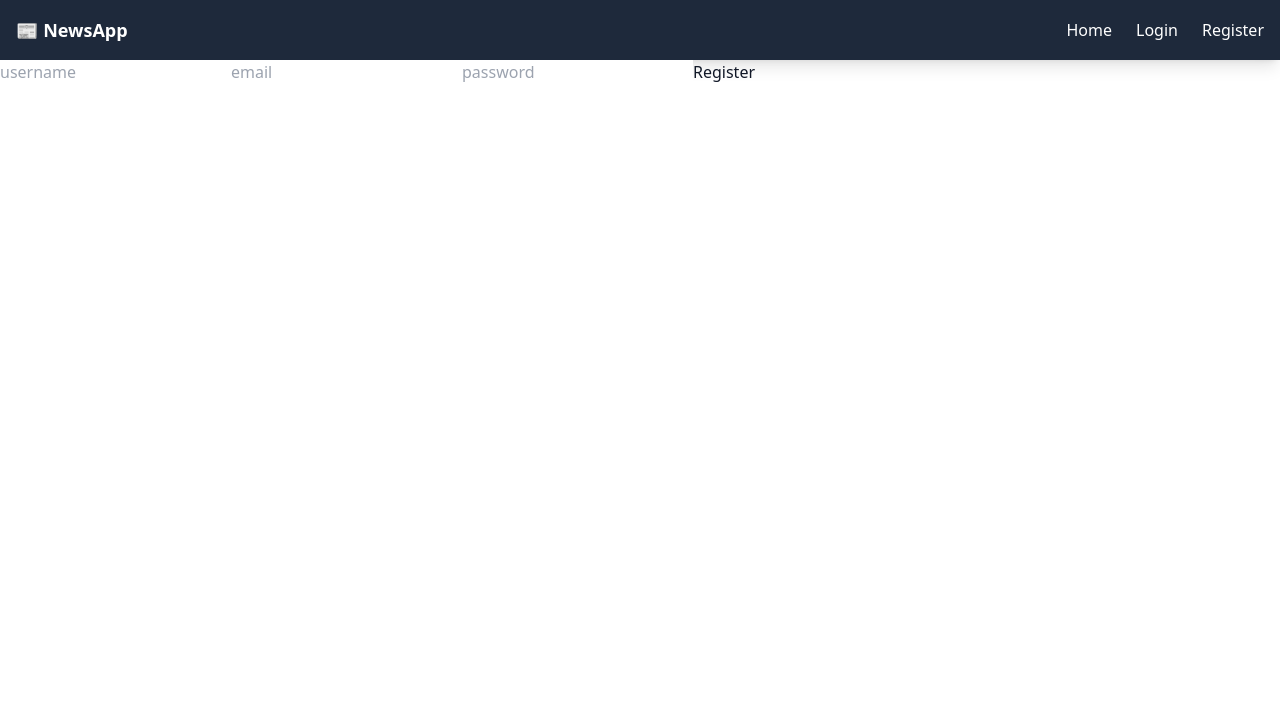
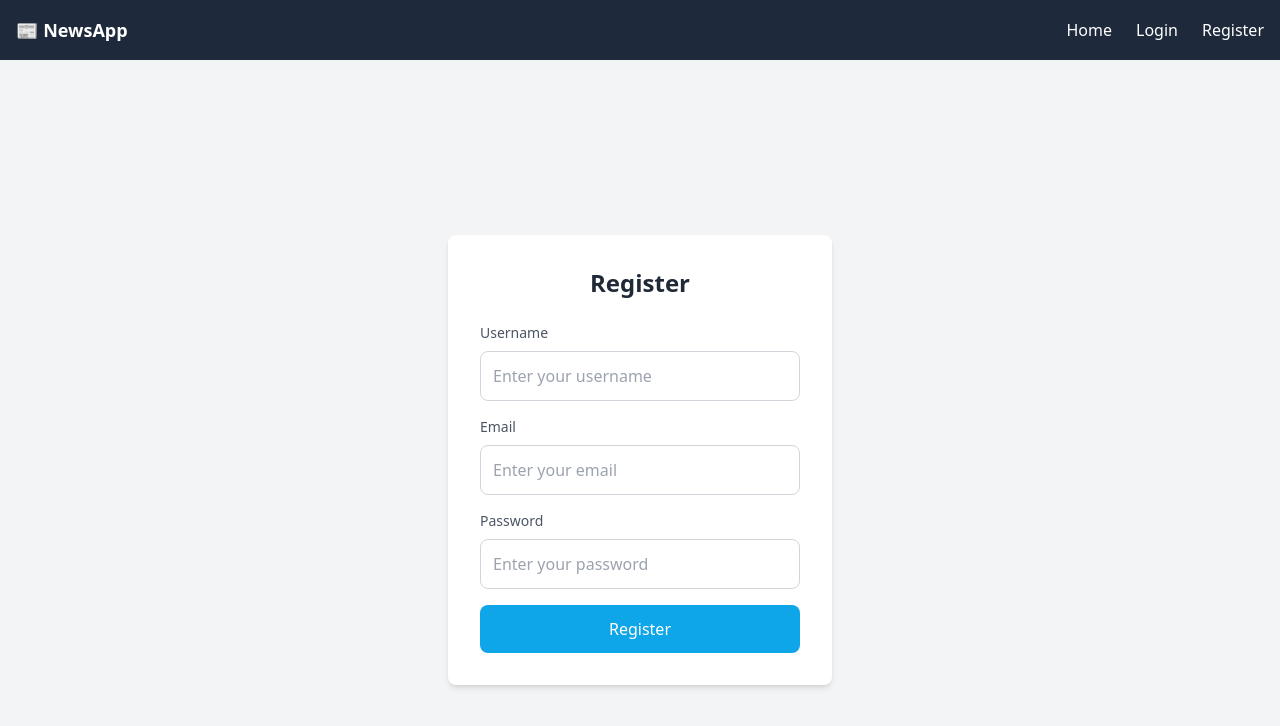
Before and after one commit to Annuppp/News-Management-System, a React (Vite) app in the folder client/: page /register in a window 1280 px wide. Shown: the top 726 px of the page. Built offline with nearby package versions, Linux system fonts and the light colour scheme.

Commit message:
made register and login route fully by adding InputField Component

```diff
--- /dev/null
+++ b/client/src/components/InputField.jsx
@@ -0,0 +1,16 @@
+// InputField.jsx
+function InputField({ label, ...rest }) {
+    return (
+        <div className="mb-4">
+            <label className="block text-gray-600 text-sm font-medium mb-2">
+                {label}
+            </label>
+            <input
+                {...rest}
+                className="w-full p-3 border border-gray-300 rounded-lg focus:ring-2 focus:ring-sky-500 outline-none"
+            />
+        </div>
+    );
+}
+
+export default InputField;
--- a/client/src/pages/Login.jsx
+++ b/client/src/pages/Login.jsx
@@ -1,5 +1,6 @@
 import { useState } from "react";
 import api from "../services/api";
+import InputField from "../components/InputField";
 
 function Login() {
     const [form, setForm] = useState({
@@ -7,14 +8,30 @@ function Login() {
         password: "",
     });
 
+    const fields = [
+        {
+            label: "Email",
+            type: "email",
+            placeholder: "Enter your email",
+            name: "email",
+        },
+        {
+            label: "Password",
+            type: "password",
+            placeholder: "Enter your password",
+            name: "password",
+        },
+    ];
+
+    const handleChange = (e) => {
+        setForm({ ...form, [e.target.name]: e.target.value });
+    };
+
     const handleSubmit = async (e) => {
         e.preventDefault();
-
         try {
             const res = await api.post("/user/login", form);
-
             console.log(res.data);
-
             alert("Login Successful");
         } catch (err) {
             console.log(err);
@@ -31,37 +48,18 @@ function Login() {
                     Login
                 </h2>
 
-                <div className="mb-4">
-                    <label className="block text-gray-600 text-sm font-medium mb-2">
-                        Email
-                    </label>
-                    <input
-                        type="email"
-                        placeholder="Enter you email"
-                        onChange={(e) =>
-                            setForm({ ...form, email: e.target.value })
-                        }
-                        className="w-full p-3 border border-gray-300 rounded-lg focus:ring-2 focus:ring-sky-300 outline-none"
+                {fields.map((field) => (
+                    <InputField
+                        key={field.name}
+                        {...field}
+                        value={form[field.name]}
+                        onChange={handleChange}
                     />
-                </div>
-
-                <div className="mb-4">
-                    <label className="block text-gray-600 text-sm font-medium mb-2">
-                        Password
-                    </label>
-                    <input
-                        type="password"
-                        placeholder="Enter your password"
-                        onChange={(e) =>
-                            setForm({ ...form, password: e.target.value })
-                        }
-                        className="w-full p-3 border border-gray-300 rounded-lg focus:ring-2 focus:ring-sky-500 outline-none"
-                    />
-                </div>
+                ))}
 
                 <button
                     type="submit"
-                    className="w-full bg-sky-500 text-white p-3 rounded font-medium hover:bg-sky-600 transition"
+                    className="w-full bg-sky-500 text-white p-3 rounded-lg font-medium hover:bg-sky-600 transition"
                 >
                     Login
                 </button>
--- a/client/src/pages/Register.jsx
+++ b/client/src/pages/Register.jsx
@@ -1,5 +1,6 @@
 import { useState } from "react";
 import api from "../services/api";
+import InputField from "../components/InputField";
 
 function Register() {
     const [form, setForm] = useState({
@@ -8,12 +9,37 @@ function Register() {
         password: "",
     });
 
+    // Fields defined as data — add one object to add a field
+    const fields = [
+        {
+            label: "Username",
+            type: "text",
+            placeholder: "Enter your username",
+            name: "username",
+        },
+        {
+            label: "Email",
+            type: "email",
+            placeholder: "Enter your email",
+            name: "email",
+        },
+        {
+            label: "Password",
+            type: "password",
+            placeholder: "Enter your password",
+            name: "password",
+        },
+    ];
+
+    // Single handler for ALL fields — uses name attribute
+    const handleChange = (e) => {
+        setForm({ ...form, [e.target.name]: e.target.value });
+    };
+
     const handleSubmit = async (e) => {
         e.preventDefault();
-
         try {
             const res = await api.post("/user/register", form);
-
             console.log(res.data);
             alert("Registered Successfully");
         } catch (err) {
@@ -22,27 +48,33 @@ function Register() {
     };
 
     return (
-        <form onSubmit={handleSubmit}>
-            <input
-                type="text"
-                placeholder="username"
-                onChange={(e) => setForm({ ...form, username: e.target.value })}
-            />
+        <div className="min-h-screen flex items-center justify-center bg-gray-100">
+            <form
+                onSubmit={handleSubmit}
+                className="bg-white p-8 rounded-lg shadow-md w-96"
+            >
+                <h2 className="text-2xl font-bold text-gray-800 mb-6 text-center">
+                    Register
+                </h2>
 
-            <input
-                type="email"
-                placeholder="email"
-                onChange={(e) => setForm({ ...form, email: e.target.value })}
-            />
+                {/* One line renders all fields */}
+                {fields.map((field) => (
+                    <InputField
+                        key={field.name}
+                        {...field}
+                        value={form[field.name]}
+                        onChange={handleChange}
+                    />
+                ))}
 
-            <input
-                type="password"
-                placeholder="password"
-                onChange={(e) => setForm({ ...form, password: e.target.value })}
-            />
-
-            <button type="submit">Register</button>
-        </form>
+                <button
+                    type="submit"
+                    className="w-full bg-sky-500 text-white p-3 rounded-lg font-medium hover:bg-sky-600 transition"
+                >
+                    Register
+                </button>
+            </form>
+        </div>
     );
 }
 
```
